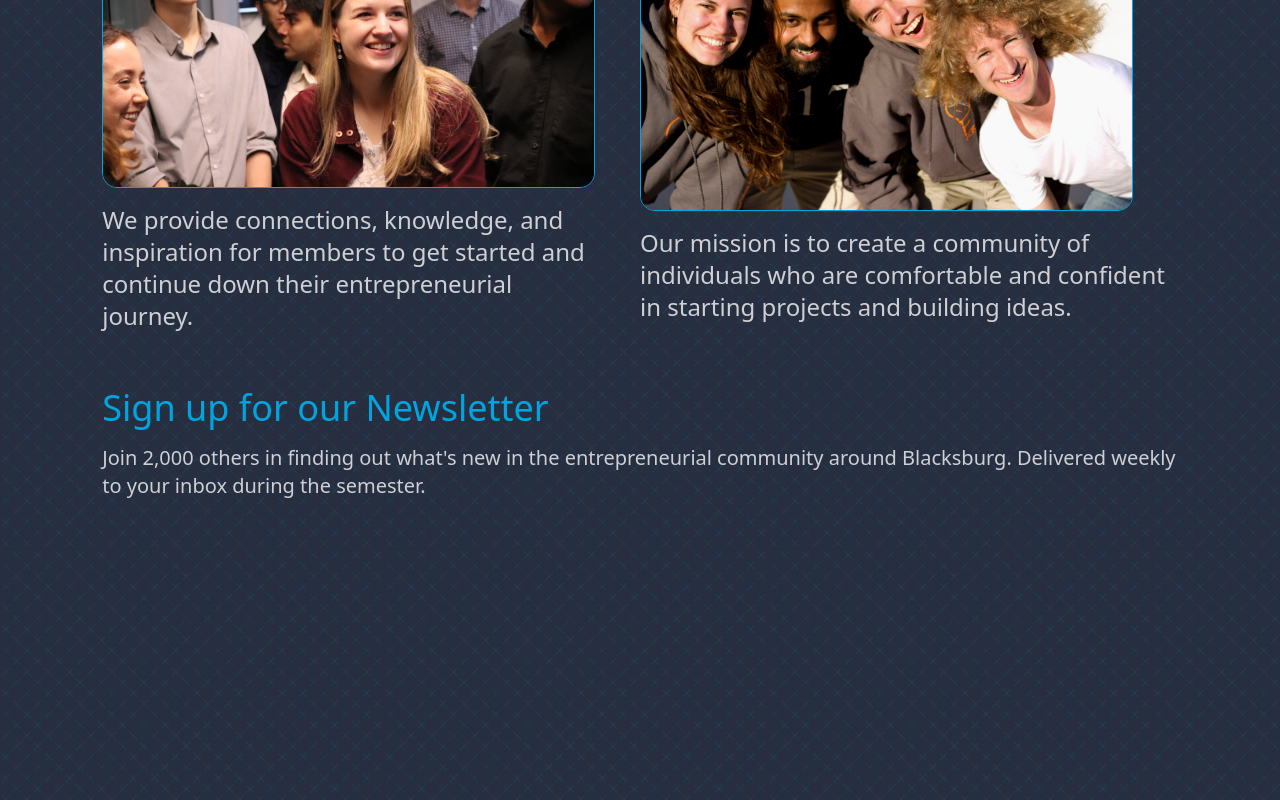
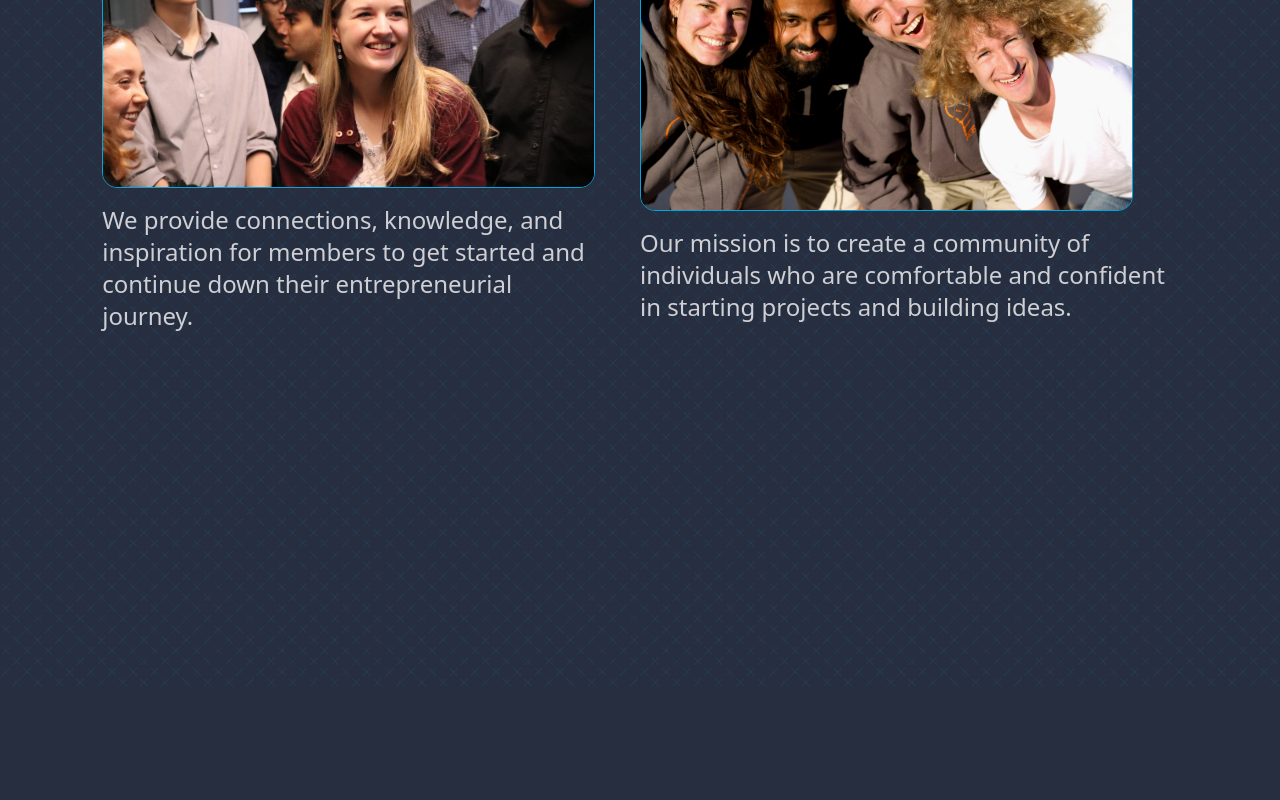
Before and after one commit to vt-entrepreneurship-club/e-club-website, a React (Create React App) app: page / in a window 1280 px wide. Shown: the part 985-1785 px from the top of the page. After the commit the page ends 1673 px from the top, so only its background shows below. Built offline with nearby package versions, Linux system fonts and the light colour scheme.

Commit message:
Update HomePage.jsx

```diff
--- a/src/pages/HomePage.jsx
+++ b/src/pages/HomePage.jsx
@@ -48,10 +48,10 @@ function HomePage() {
         <div className='lg:clear-left'></div>
         <div className="lg:mb-8"></div>
 
-        <h2 className='text-3xl mt-8 text-primary mx-auto lg:text-4xl'>Sign up for our Newsletter</h2>
+        {/* <h2 className='text-3xl mt-8 text-primary mx-auto lg:text-4xl'>Sign up for our Newsletter</h2>
         <p className='mt-4 text-xl'>
         Join 2,000 others in finding out what's new in the entrepreneurial community around Blacksburg. Delivered weekly to your inbox during the semester.
-        </p>
+        </p> */}
         {/* <div className="form-control mt-10">
             <input type="text" placeholder="Name" className="input input-bordered input-primary w-full mb-4" />
             <input type="email" placeholder="Email" className="input input-bordered input-primary w-full mb-4" />
```
